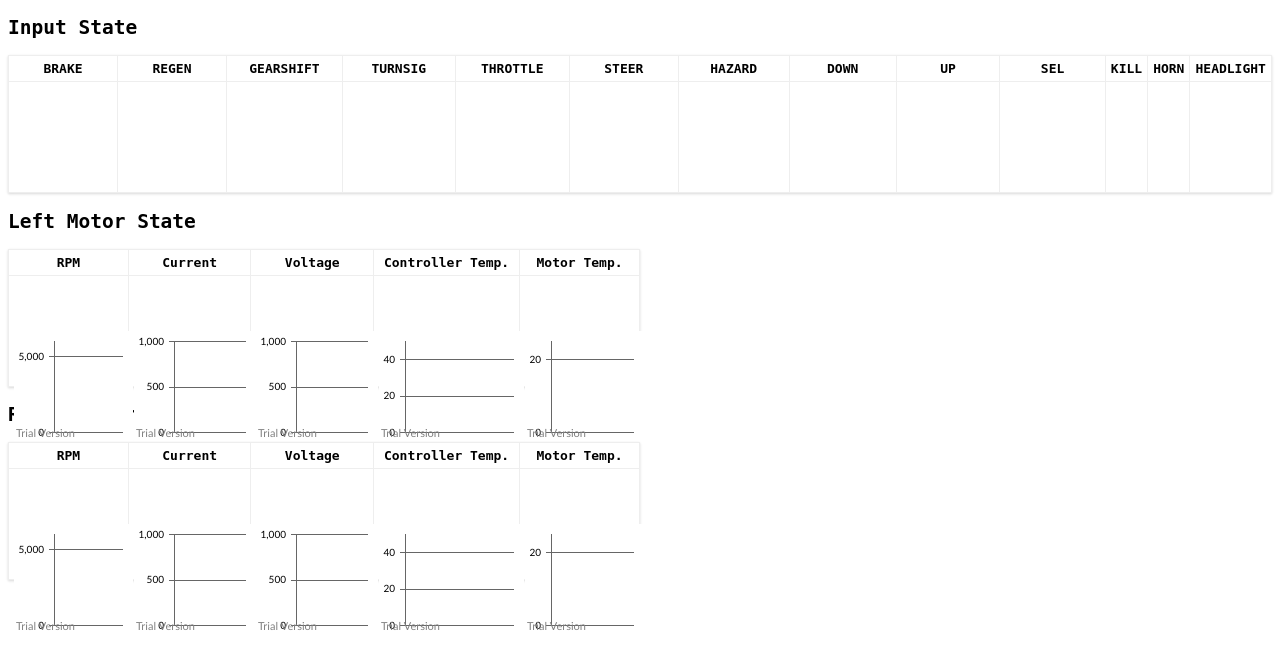
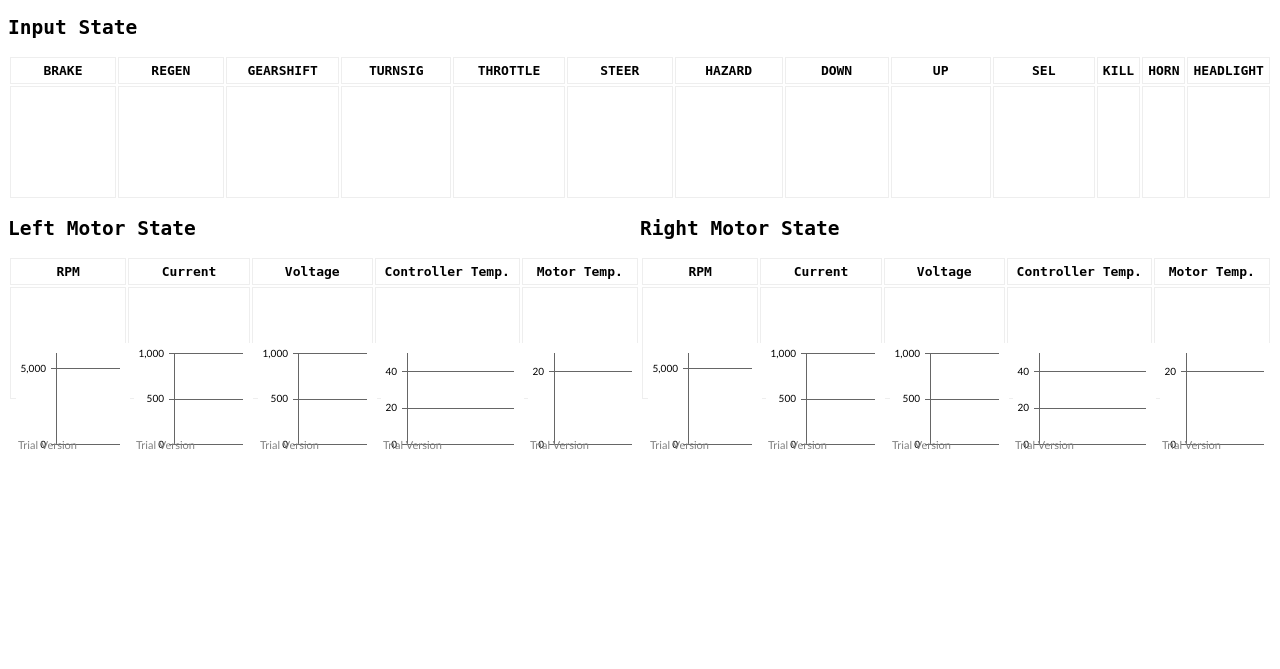
Before and after one commit to solarcaratuva/TestBench, a Flask app: page / in a window 1280 px wide. Shown: the top 669 px of the page. Run offline with Flask 2, Linux system fonts and the light colour scheme; lists and menus that the app fills with data are empty.

Commit message:
added flexbox alignment for lrpanel

```diff
--- a/static/css/main.css
+++ b/static/css/main.css
@@ -3,8 +3,8 @@
 }
 
 table {
-    box-shadow: 0 1px 3px 0 rgba(0, 0, 0, 0.1), 0 1px 2px 0 rgba(0, 0, 0, 0.06);
-    border-collapse: collapse;
+    /*box-shadow: 0 1px 3px 0 rgba(0, 0, 0, 0.1), 0 1px 2px 0 rgba(0, 0, 0, 0.06);*/
+    /*border-collapse: collapse;*/
     /*table-layout: fixed;*/
 }
 #left-panel{
@@ -12,6 +12,9 @@ table {
 }
 #right-panel{
 	width: 50%;
+}
+#lrpanel{
+	display: flex;
 }
 td {
     border: 1px solid #eee;
--- a/templates/index.html
+++ b/templates/index.html
@@ -42,6 +42,8 @@
             <td></td>
           </tr>
         </table>
+    </div>
+    <div id="lrpanel">
         <div id= "left-panel">
             <h2>Left Motor State</h2>
             <table id="kls-l-status">
```
Lines whose indentation alone changed are shown as unchanged.
